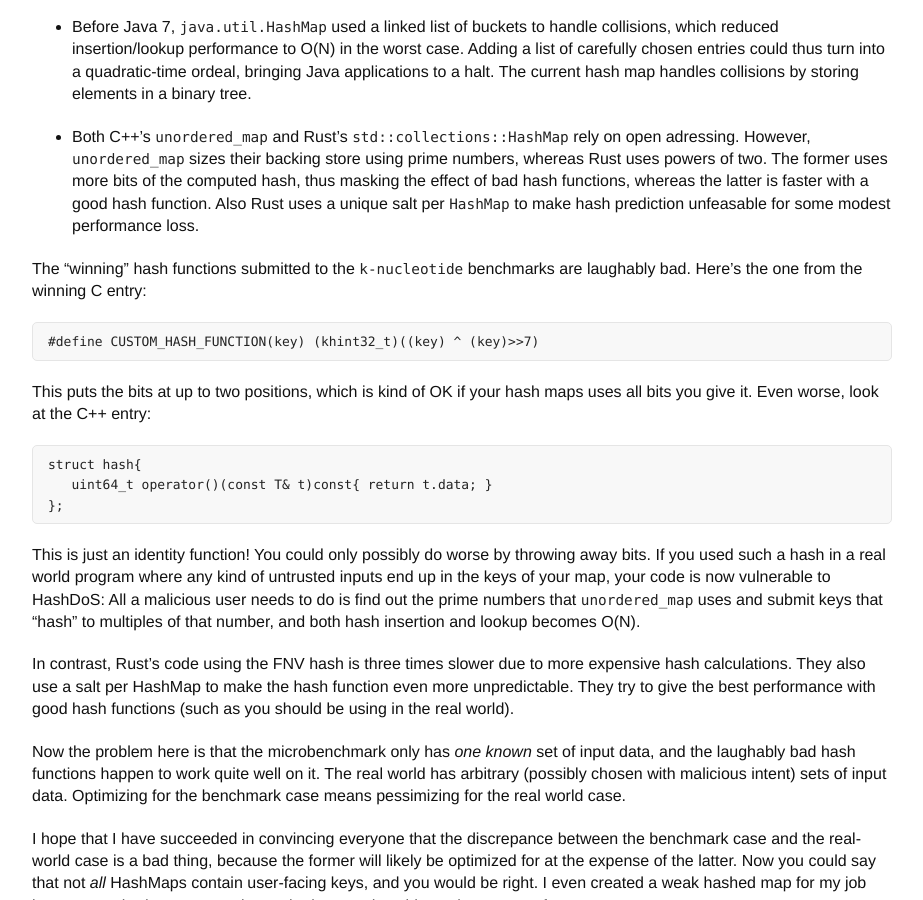
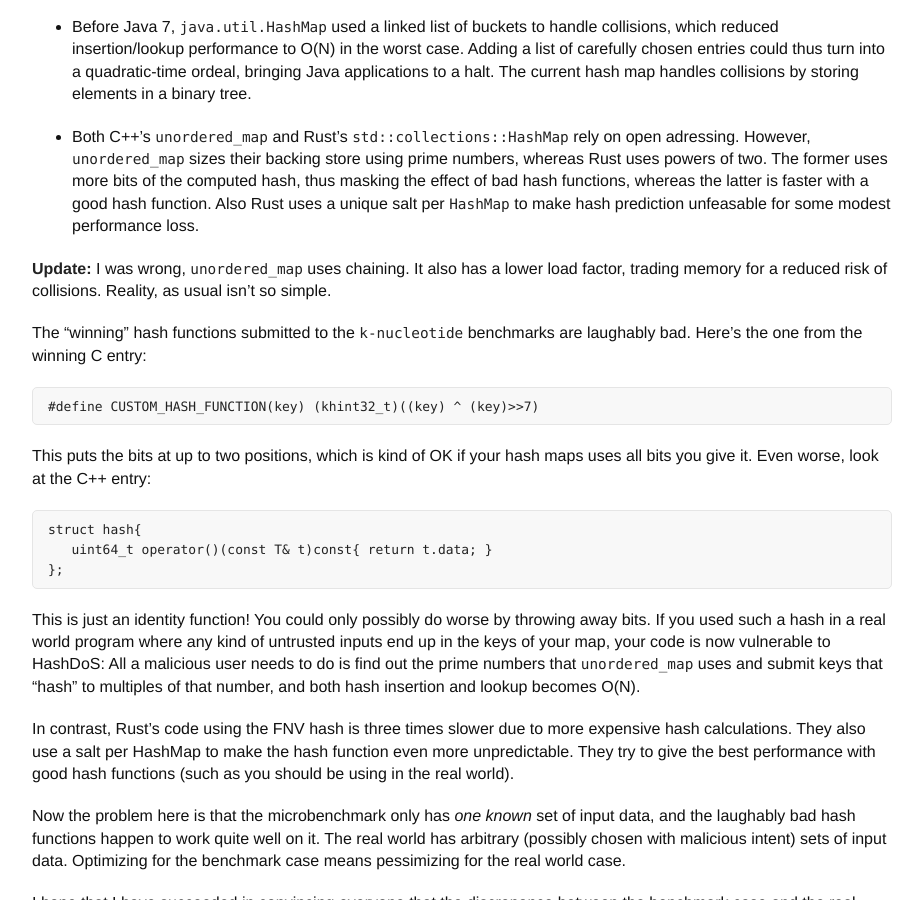
Before and after one commit to llogiq/llogiq.github.io, a Jekyll site: the page built from _posts/2016-12-08-hash.md, in a window 1280 px wide and 900 px high, scrolled down 695 px. Shown: the whole window, without its empty margins (178-1101 px from the left). Built offline with Jekyll 4.4.1, drawn with Linux system fonts in a browser that asks for light colours.

Commit message:
correction on unordered_map, thanks tending

```diff
--- a/_posts/2016-12-08-hash.md
+++ b/_posts/2016-12-08-hash.md
@@ -37,6 +37,9 @@ tree.
 sizes their backing store using prime numbers, whereas Rust uses powers of two. The former uses more bits of the
 computed hash, thus masking the effect of bad hash functions, whereas the latter is faster with a good hash function.
 Also Rust uses a unique salt per `HashMap` to make hash prediction unfeasable for some modest performance loss.
+
+**Update:** I was wrong, `unordered_map` uses chaining. It also has a lower load factor, trading memory for a reduced
+risk of collisions. Reality, as usual isn't so simple.
 
 The "winning" hash functions submitted to the `k-nucleotide` benchmarks are laughably bad. Here's the one from the
 winning C entry:
```
